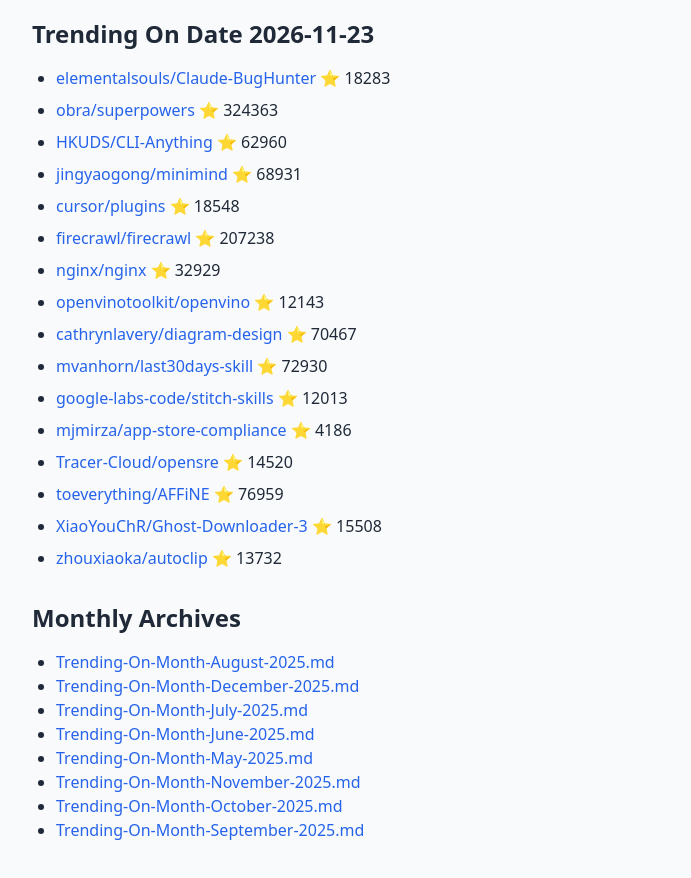
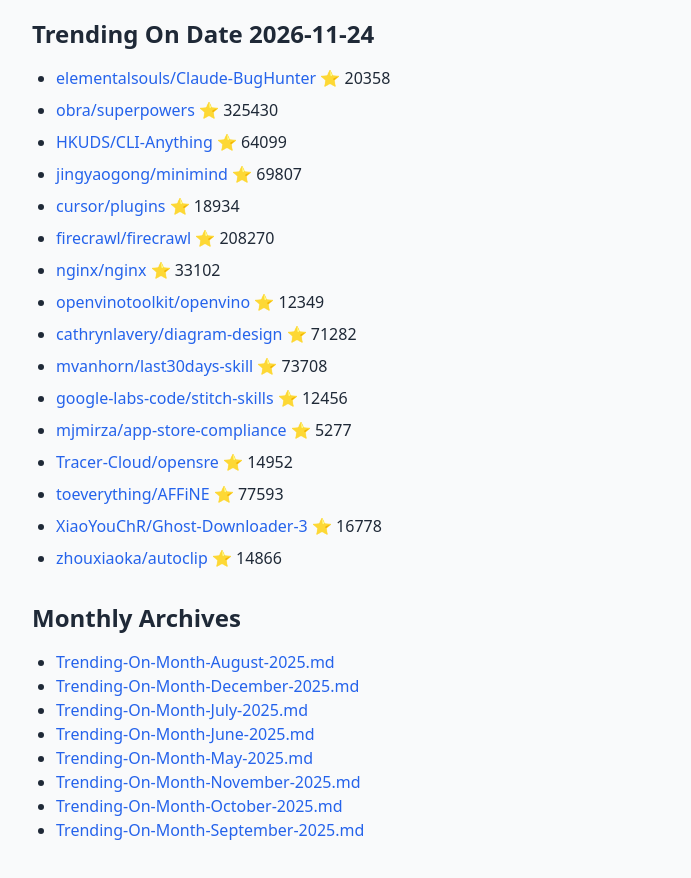
Before and after one commit to maheshndev/Trending-Repositories, a plain HTML site: page index.html in a window 1280 px wide. Shown: the part 70-948 px from the top of the page, without its empty margins (160-851 px from the left). Drawn offline with nearby package versions, Linux system fonts and the light colour scheme.

Commit message:
Daily trending update 2026-11-24

```diff
--- a/index.html
+++ b/index.html
@@ -9,24 +9,24 @@
 <body class="bg-gray-50 text-gray-800 p-6">
 <div class="max-w-4xl mx-auto">
 <h1 class="text-4xl font-bold mb-6">GitHub Daily Trending Repositories</h1>
-<h2 class='text-2xl font-bold mt-6 mb-4'>Trending On Date 2026-11-23</h2>
+<h2 class='text-2xl font-bold mt-6 mb-4'>Trending On Date 2026-11-24</h2>
 <ul class='list-disc ml-6 mb-6'>
-<li class='mb-2'><a href='https://github.com/elementalsouls/Claude-BugHunter' class='text-blue-600 hover:underline'>elementalsouls/Claude-BugHunter</a> ⭐ 18283</li>
-<li class='mb-2'><a href='https://github.com/obra/superpowers' class='text-blue-600 hover:underline'>obra/superpowers</a> ⭐ 324363</li>
-<li class='mb-2'><a href='https://github.com/HKUDS/CLI-Anything' class='text-blue-600 hover:underline'>HKUDS/CLI-Anything</a> ⭐ 62960</li>
-<li class='mb-2'><a href='https://github.com/jingyaogong/minimind' class='text-blue-600 hover:underline'>jingyaogong/minimind</a> ⭐ 68931</li>
-<li class='mb-2'><a href='https://github.com/cursor/plugins' class='text-blue-600 hover:underline'>cursor/plugins</a> ⭐ 18548</li>
-<li class='mb-2'><a href='https://github.com/firecrawl/firecrawl' class='text-blue-600 hover:underline'>firecrawl/firecrawl</a> ⭐ 207238</li>
-<li class='mb-2'><a href='https://github.com/nginx/nginx' class='text-blue-600 hover:underline'>nginx/nginx</a> ⭐ 32929</li>
-<li class='mb-2'><a href='https://github.com/openvinotoolkit/openvino' class='text-blue-600 hover:underline'>openvinotoolkit/openvino</a> ⭐ 12143</li>
-<li class='mb-2'><a href='https://github.com/cathrynlavery/diagram-design' class='text-blue-600 hover:underline'>cathrynlavery/diagram-design</a> ⭐ 70467</li>
-<li class='mb-2'><a href='https://github.com/mvanhorn/last30days-skill' class='text-blue-600 hover:underline'>mvanhorn/last30days-skill</a> ⭐ 72930</li>
-<li class='mb-2'><a href='https://github.com/google-labs-code/stitch-skills' class='text-blue-600 hover:underline'>google-labs-code/stitch-skills</a> ⭐ 12013</li>
-<li class='mb-2'><a href='https://github.com/mjmirza/app-store-compliance' class='text-blue-600 hover:underline'>mjmirza/app-store-compliance</a> ⭐ 4186</li>
-<li class='mb-2'><a href='https://github.com/Tracer-Cloud/opensre' class='text-blue-600 hover:underline'>Tracer-Cloud/opensre</a> ⭐ 14520</li>
-<li class='mb-2'><a href='https://github.com/toeverything/AFFiNE' class='text-blue-600 hover:underline'>toeverything/AFFiNE</a> ⭐ 76959</li>
-<li class='mb-2'><a href='https://github.com/XiaoYouChR/Ghost-Downloader-3' class='text-blue-600 hover:underline'>XiaoYouChR/Ghost-Downloader-3</a> ⭐ 15508</li>
-<li class='mb-2'><a href='https://github.com/zhouxiaoka/autoclip' class='text-blue-600 hover:underline'>zhouxiaoka/autoclip</a> ⭐ 13732</li>
+<li class='mb-2'><a href='https://github.com/elementalsouls/Claude-BugHunter' class='text-blue-600 hover:underline'>elementalsouls/Claude-BugHunter</a> ⭐ 20358</li>
+<li class='mb-2'><a href='https://github.com/obra/superpowers' class='text-blue-600 hover:underline'>obra/superpowers</a> ⭐ 325430</li>
+<li class='mb-2'><a href='https://github.com/HKUDS/CLI-Anything' class='text-blue-600 hover:underline'>HKUDS/CLI-Anything</a> ⭐ 64099</li>
+<li class='mb-2'><a href='https://github.com/jingyaogong/minimind' class='text-blue-600 hover:underline'>jingyaogong/minimind</a> ⭐ 69807</li>
+<li class='mb-2'><a href='https://github.com/cursor/plugins' class='text-blue-600 hover:underline'>cursor/plugins</a> ⭐ 18934</li>
+<li class='mb-2'><a href='https://github.com/firecrawl/firecrawl' class='text-blue-600 hover:underline'>firecrawl/firecrawl</a> ⭐ 208270</li>
+<li class='mb-2'><a href='https://github.com/nginx/nginx' class='text-blue-600 hover:underline'>nginx/nginx</a> ⭐ 33102</li>
+<li class='mb-2'><a href='https://github.com/openvinotoolkit/openvino' class='text-blue-600 hover:underline'>openvinotoolkit/openvino</a> ⭐ 12349</li>
+<li class='mb-2'><a href='https://github.com/cathrynlavery/diagram-design' class='text-blue-600 hover:underline'>cathrynlavery/diagram-design</a> ⭐ 71282</li>
+<li class='mb-2'><a href='https://github.com/mvanhorn/last30days-skill' class='text-blue-600 hover:underline'>mvanhorn/last30days-skill</a> ⭐ 73708</li>
+<li class='mb-2'><a href='https://github.com/google-labs-code/stitch-skills' class='text-blue-600 hover:underline'>google-labs-code/stitch-skills</a> ⭐ 12456</li>
+<li class='mb-2'><a href='https://github.com/mjmirza/app-store-compliance' class='text-blue-600 hover:underline'>mjmirza/app-store-compliance</a> ⭐ 5277</li>
+<li class='mb-2'><a href='https://github.com/Tracer-Cloud/opensre' class='text-blue-600 hover:underline'>Tracer-Cloud/opensre</a> ⭐ 14952</li>
+<li class='mb-2'><a href='https://github.com/toeverything/AFFiNE' class='text-blue-600 hover:underline'>toeverything/AFFiNE</a> ⭐ 77593</li>
+<li class='mb-2'><a href='https://github.com/XiaoYouChR/Ghost-Downloader-3' class='text-blue-600 hover:underline'>XiaoYouChR/Ghost-Downloader-3</a> ⭐ 16778</li>
+<li class='mb-2'><a href='https://github.com/zhouxiaoka/autoclip' class='text-blue-600 hover:underline'>zhouxiaoka/autoclip</a> ⭐ 14866</li>
 </ul>
 
 <h2 class='text-2xl font-bold mt-8 mb-4'>Monthly Archives</h2>
```
Also changed, not shown: old/November-2026.html (+17 -17 lines), 1 other file.
